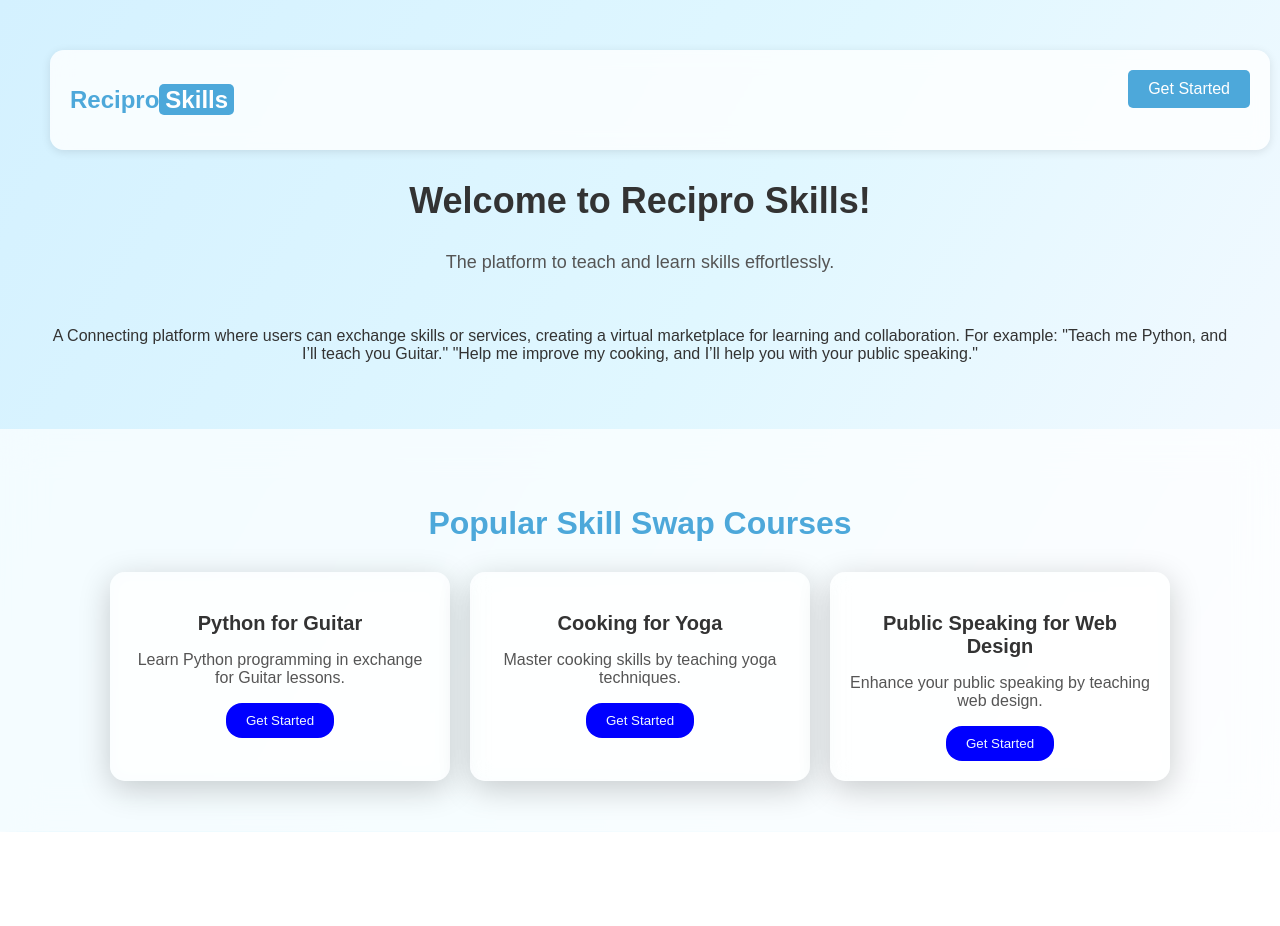
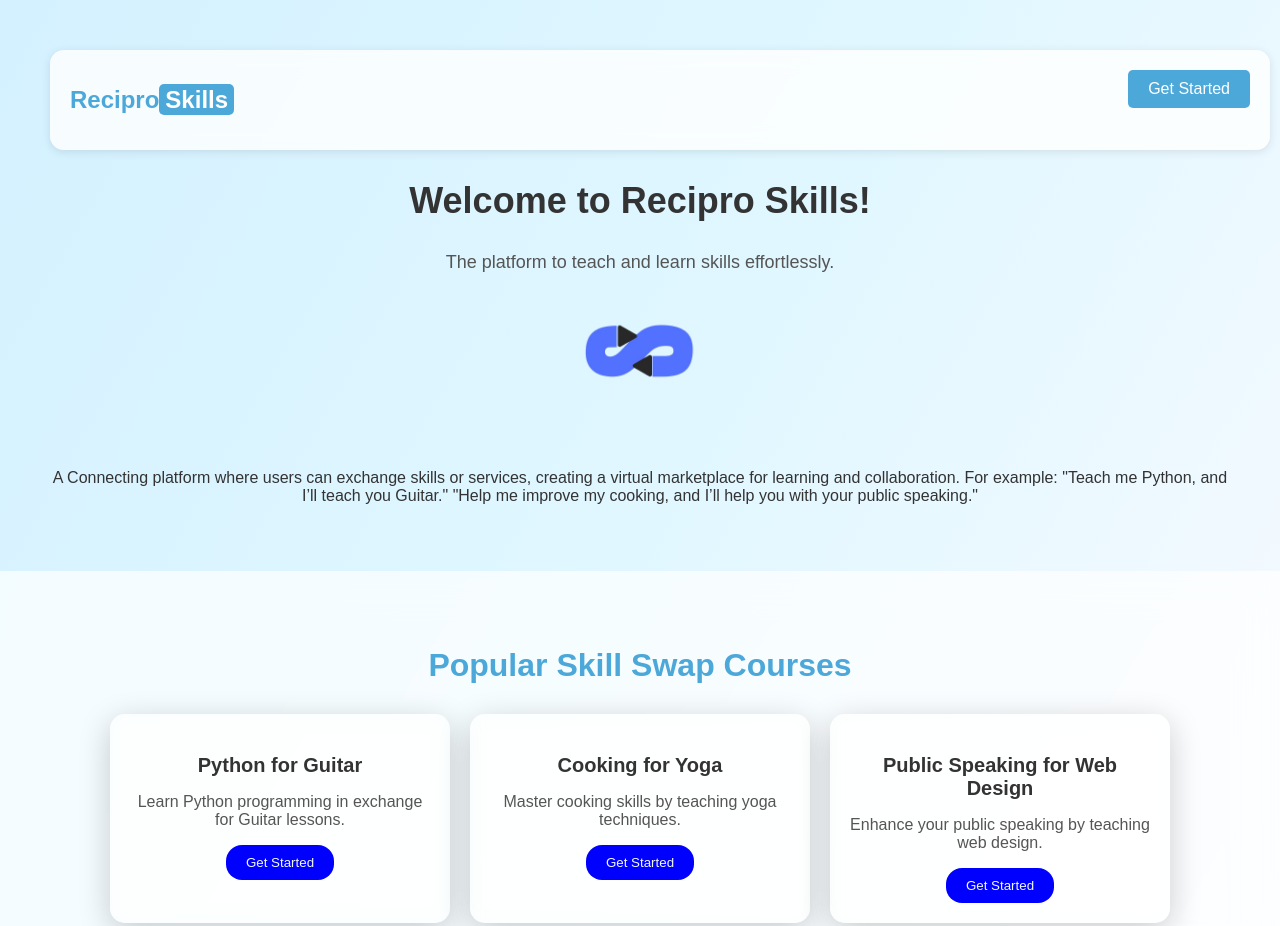
Before and after one commit to NithishProgrammer/skill.swap, a plain HTML site: page jan21.html in a window 1280 px wide. Shown: the top 926 px of the page. Before the commit the page ends 831 px from the top, so only its background shows below. Drawn offline with Linux system fonts and the light colour scheme.

Commit message:
Update jan21.html

```diff
--- a/jan21.html
+++ b/jan21.html
@@ -15,6 +15,7 @@
         <div class="welcome" id="welcomeMessage">
             <h2>Welcome to Recipro Skills!</h2>
             <p>The platform to teach and learn skills effortlessly.</p>
+            <img src="S-removebg-preview.png" alt="Recipro Skills Logo" width="120px">
         </div>
         <div class="form-section">
             <br>
```
